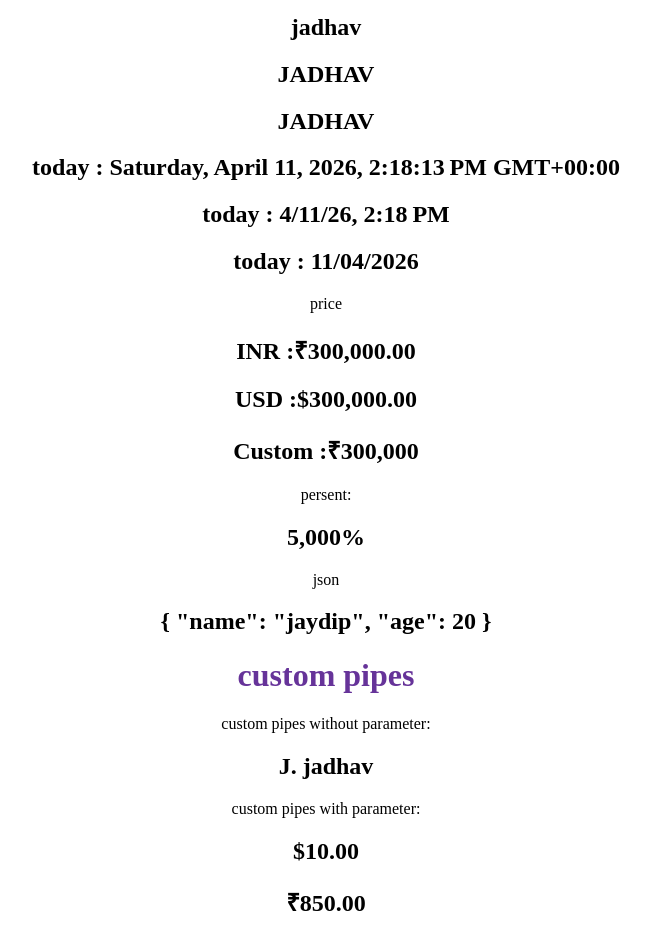
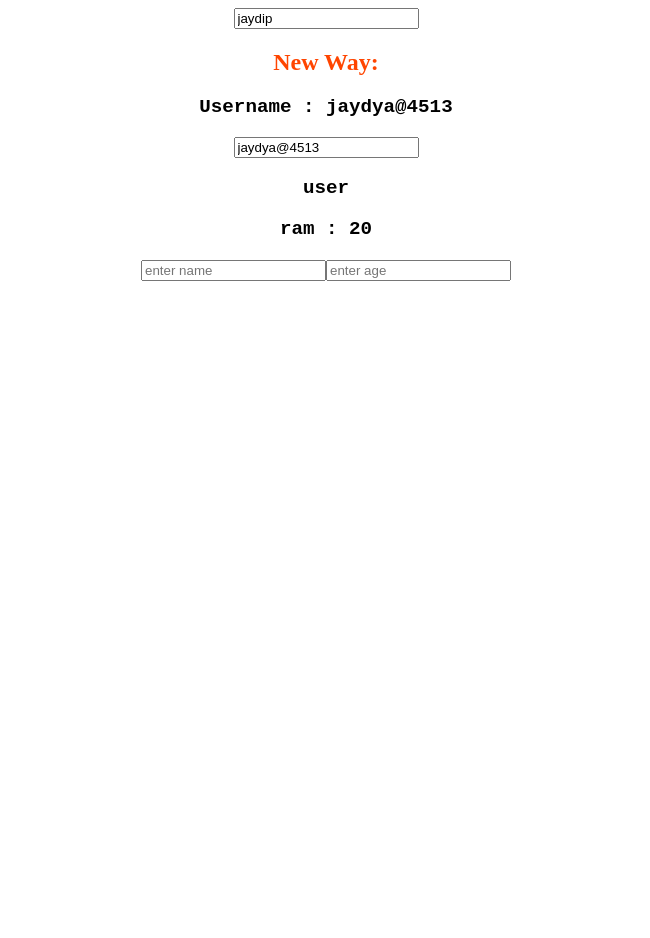
Before and after one commit to JaydipJadhav25/Angular, an Angular app: page / in a window 1280 px wide. Shown: the part 160-1098 px from the top of the page, without its empty margins (314-964 px from the left). After the commit the page ends 800 px from the top, so only its background shows below. Built offline with nearby package versions, Linux system fonts and the light colour scheme.

Commit message:
feat: Two-Way Binding

```diff
--- a/src/app/app.html
+++ b/src/app/app.html
@@ -1,11 +1,3 @@
-<app-pipes></app-pipes>
+<h1>Two Way Binding</h1>
 
-
-<h1>custom pipes</h1>
-
-<p>custom pipes without parameter: </p>
-<h2>{{fullname | shortNamePipe}}</h2>
-
-<p>custom pipes with parameter: </p>
-<h2>{{usd | currency: "USD"}}</h2>
-<h2>{{usd | convertPipe:usdToInr | currency: "INR"}}</h2>
+<app-twowaybinding></app-twowaybinding>
--- a/src/app/app.ts
+++ b/src/app/app.ts
@@ -8,19 +8,16 @@ import { Pipes } from './pipes/pipes';
 import { ShortNamePipePipe } from './pipes/short-name-pipe-pipe';
 import { ConvertPipePipe } from './pipes/convert-pipe-pipe';
 import { CommonModule } from '@angular/common';
+import { Twowaybinding } from './twowaybinding/twowaybinding';
 
 @Component({
   selector: 'app-root',
-  imports: [Pipes  , ShortNamePipePipe , ConvertPipePipe , CommonModule],
+  imports: [ Twowaybinding],
   templateUrl: './app.html',
   styleUrl: './app.css'
 })
 export class App {
-  fullname = "jaydip jadhav";
 
-
-  usd = 10;
-  usdToInr = 85;
 
 
 
--- /dev/null
+++ b/src/app/twowaybinding/twowaybinding.html
@@ -0,0 +1,15 @@
+
+<h2>old Way : </h2>
+<p>Name :{{name}}</p>
+<input type="text" [(ngModel)]="name" placeholder="enter your name">
+
+<h2>New Way:</h2>
+<p>Username : {{username()}}</p>
+
+<input type="text" [value]="username()" (input)="username.set($event.target.value)">
+
+<p>user</p>
+<p>{{user().name}} :  {{user().age}}</p>
+
+<input type="text" name="name" (input)="updateUser($event.target.name , $event.target.value)" placeholder="enter name">
+<input type="number" name="age" (input)="updateUser($event.target.name , $event.target.value)" placeholder="enter age">
--- /dev/null
+++ b/src/app/twowaybinding/twowaybinding.ts
@@ -0,0 +1,23 @@
+import { Component, signal } from '@angular/core';
+import { FormsModule } from '@angular/forms';
+
+
+@Component({
+  selector: 'app-twowaybinding',
+  imports: [FormsModule],
+  templateUrl: './twowaybinding.html',
+  styleUrl: './twowaybinding.css',
+})
+export class Twowaybinding {
+  name = "jaydip";
+  username = signal("jaydya@4513")
+
+  user = signal<{name : string , age : number}>({
+    name : "ram" , age : 20
+  })
+
+
+  updateUser(key : string ,val : string){
+         this.user.update(prev => ({...prev , [key]:val}))
+  }
+}
--- a/src/styles.css
+++ b/src/styles.css
@@ -3,3 +3,13 @@ body{
     /* background-color: blueviolet; */
     text-align: center;
 }
+
+p{
+    font-size: larger;
+    font-family: 'Courier New', Courier, monospace;
+    font-weight: 700;
+}
+
+h2{
+    color: orangered;
+}
```
Also changed, not shown: src/app/twowaybinding/twowaybinding.css (added), 1 other file (tests, documents, lock files or other folders).
